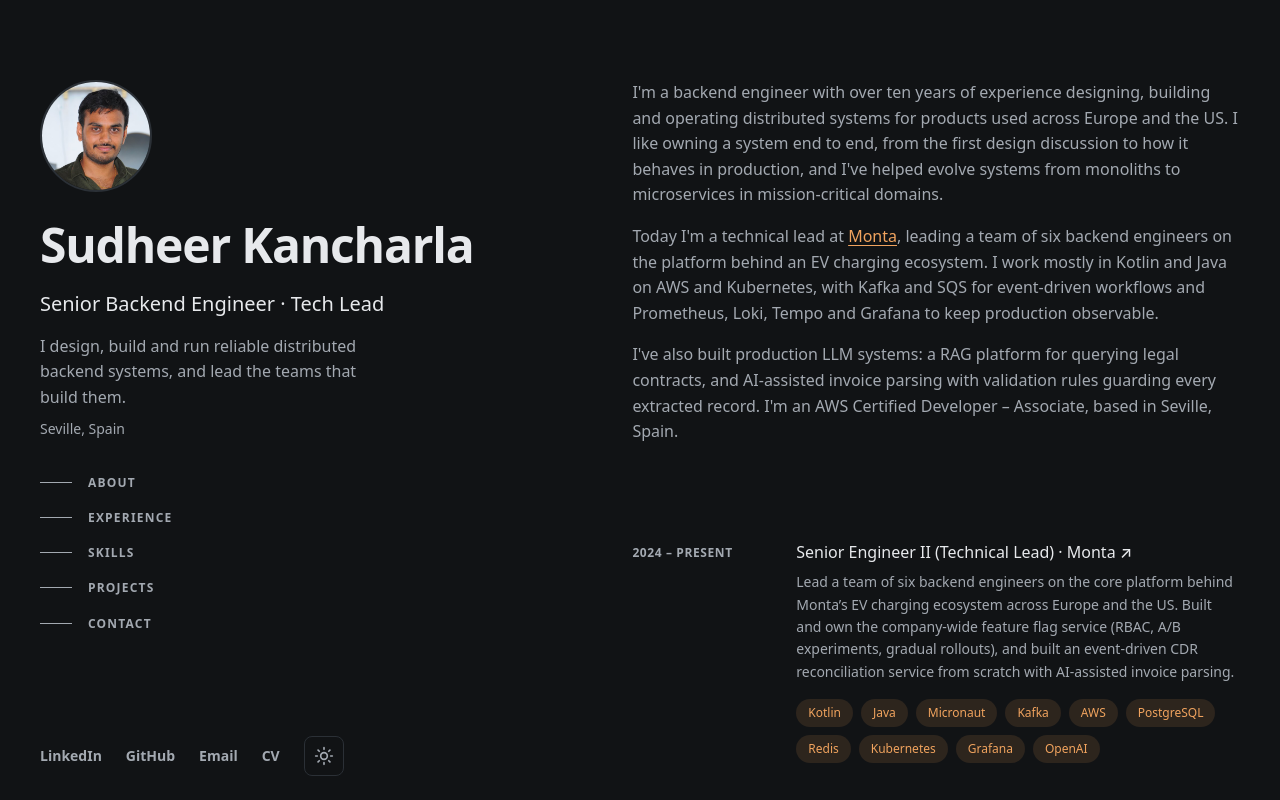
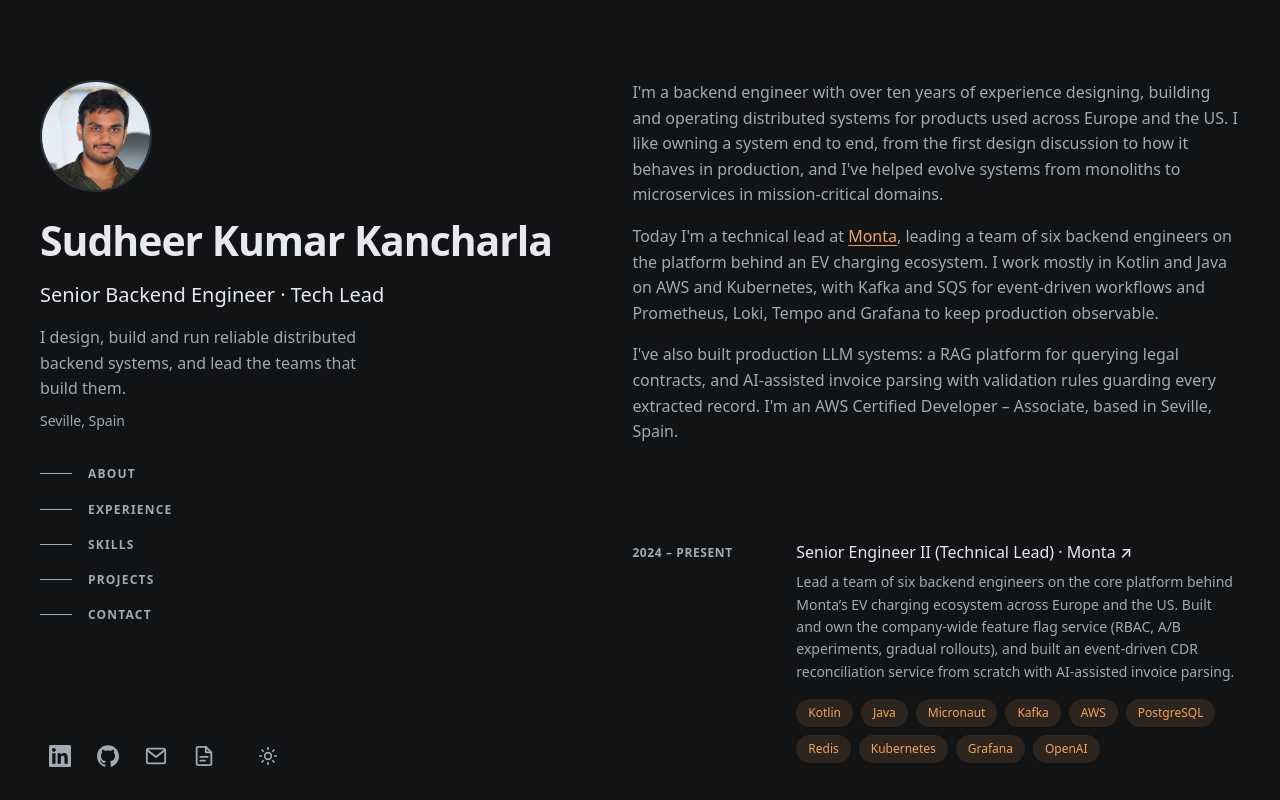
Before and after one commit to sudheerkkumar/personal-site, an Astro site in the folder site/: page / in a window 1280 px wide. Shown: the top 800 px of the page. Built offline with nearby package versions, Linux system fonts and the light colour scheme; Astro itself is replaced by a stand-in of ours.

Commit message:
feat(site): add cursor spotlight, icon links and full name
- Cursor-following glow (mouse/trackpad only, off for reduced motion),
  12 lines of inline JS; CLAUDE.md updated to allow this second script
- Header links as inline SVG icons (GitHub/LinkedIn from Simple Icons,
  CC0) with visually hidden labels and tooltips
- Full name "Sudheer Kumar Kancharla"; name scales with window width on
  desktop so it stays on one line and the sticky column still fits

Co-Authored-By: Claude Opus 5.5 (1M context) <noreply@anthropic.com>

```diff
--- a/site/src/components/Hero.astro
+++ b/site/src/components/Hero.astro
@@ -4,6 +4,7 @@
 import { Image } from 'astro:assets';
 import { site } from '../site.config';
 import profilePhoto from '../assets/profile.jpg';
+import Icon from './Icon.astro';
 import SectionNav from './SectionNav.astro';
 import ThemeToggle from './ThemeToggle.astro';
 
@@ -11,6 +12,13 @@ interface Props {
   sections: { id: string; label: string }[];
 }
 const { sections } = Astro.props;
+
+const links = [
+  { label: 'LinkedIn', href: site.links.linkedin, icon: 'linkedin', rel: 'me noopener' },
+  { label: 'GitHub', href: site.links.github, icon: 'github', rel: 'me noopener' },
+  { label: 'Email', href: `mailto:${site.email}`, icon: 'mail' },
+  { label: 'CV (PDF)', href: site.links.cv, icon: 'file' },
+] as const;
 ---
 
 <header class="hero">
@@ -38,10 +46,18 @@ const { sections } = Astro.props;
 
   <div class="footer-row">
     <ul class="links" aria-label="Profiles and contact">
-      <li><a href={site.links.linkedin} rel="me noopener">LinkedIn</a></li>
-      <li><a href={site.links.github} rel="me noopener">GitHub</a></li>
-      <li><a href={`mailto:${site.email}`}>Email</a></li>
-      <li><a href={site.links.cv}>CV <span class="visually-hidden">(PDF)</span></a></li>
+      {
+        links.map((link) => (
+          <li>
+            {/* Icon only visually; the hidden label is what screen readers announce,
+                and `title` gives mouse users a tooltip. */}
+            <a href={link.href} rel={'rel' in link ? link.rel : undefined} title={link.label}>
+              <Icon name={link.icon} />
+              <span class="visually-hidden">{link.label}</span>
+            </a>
+          </li>
+        ))
+      }
     </ul>
     <ThemeToggle />
   </div>
@@ -95,6 +111,15 @@ const { sections } = Astro.props;
     letter-spacing: -0.025em;
   }
 
+  /* In the two-column layout, scale the name with the window so the full name stays
+     on one line; a wrapped name would make the sticky column taller than the screen. */
+  @media (min-width: 64rem) {
+    h1 {
+      font-size: clamp(2rem, 3.2vw, 3rem);
+      white-space: nowrap;
+    }
+  }
+
   .title {
     margin-top: var(--space-3);
     font-size: var(--text-xl);
@@ -124,19 +149,20 @@ const { sections } = Astro.props;
   .links {
     display: flex;
     flex-wrap: wrap;
-    gap: var(--space-2) var(--space-4);
+    gap: var(--space-2);
     padding: 0;
     list-style: none;
   }
 
   .links a {
-    /* Comfortable tap target on mobile (at least 24px tall). */
-    display: inline-block;
-    padding-block: var(--space-1);
-    font-size: var(--text-sm);
-    font-weight: 600;
-    text-decoration: none;
+    /* 40px square: a comfortable tap target around a 22px icon. */
+    display: inline-flex;
+    align-items: center;
+    justify-content: center;
+    width: 2.5rem;
+    height: 2.5rem;
     color: var(--color-muted);
+    transition: color 150ms ease;
   }
 
   .links a:hover,
--- /dev/null
+++ b/site/src/components/Icon.astro
@@ -0,0 +1,54 @@
+---
+// Small inline SVG icons for the header links. Inline SVG means no icon font,
+// no extra request and no dependency. Icons are decorative (aria-hidden):
+// the link around them carries the accessible name.
+//
+// Brand marks are from Simple Icons (CC0-1.0, https://simpleicons.org):
+//   GitHub from v16.35.0; LinkedIn from v13.21.0 (later versions removed it at
+//   LinkedIn's request; linking to your own profile is permitted brand use).
+// Mail and file icons are drawn here as simple strokes.
+interface Props {
+  name: 'github' | 'linkedin' | 'mail' | 'file';
+  size?: number;
+}
+const { name, size = 22 } = Astro.props;
+
+const brandPaths = {
+  github:
+    'M12 .297c-6.63 0-12 5.373-12 12 0 5.303 3.438 9.8 8.205 11.385.6.113.82-.258.82-.577 0-.285-.01-1.04-.015-2.04-3.338.724-4.042-1.61-4.042-1.61C4.422 18.07 3.633 17.7 3.633 17.7c-1.087-.744.084-.729.084-.729 1.205.084 1.838 1.236 1.838 1.236 1.07 1.835 2.809 1.305 3.495.998.108-.776.417-1.305.76-1.605-2.665-.3-5.466-1.332-5.466-5.93 0-1.31.465-2.38 1.235-3.22-.135-.303-.54-1.523.105-3.176 0 0 1.005-.322 3.3 1.23.96-.267 1.98-.399 3-.405 1.02.006 2.04.138 3 .405 2.28-1.552 3.285-1.23 3.285-1.23.645 1.653.24 2.873.12 3.176.765.84 1.23 1.91 1.23 3.22 0 4.61-2.805 5.625-5.475 5.92.42.36.81 1.096.81 2.22 0 1.606-.015 2.896-.015 3.286 0 .315.21.69.825.57C20.565 22.092 24 17.592 24 12.297c0-6.627-5.373-12-12-12',
+  linkedin:
+    'M20.447 20.452h-3.554v-5.569c0-1.328-.027-3.037-1.852-3.037-1.853 0-2.136 1.445-2.136 2.939v5.667H9.351V9h3.414v1.561h.046c.477-.9 1.637-1.85 3.37-1.85 3.601 0 4.267 2.37 4.267 5.455v6.286zM5.337 7.433c-1.144 0-2.063-.926-2.063-2.065 0-1.138.92-2.063 2.063-2.063 1.14 0 2.064.925 2.064 2.063 0 1.139-.925 2.065-2.064 2.065zm1.782 13.019H3.555V9h3.564v11.452zM22.225 0H1.771C.792 0 0 .774 0 1.729v20.542C0 23.227.792 24 1.771 24h20.451C23.2 24 24 23.227 24 22.271V1.729C24 .774 23.2 0 22.222 0h.003z',
+};
+---
+
+{
+  name === 'github' || name === 'linkedin' ? (
+    <svg aria-hidden="true" width={size} height={size} viewBox="0 0 24 24" fill="currentColor">
+      <path d={brandPaths[name]} />
+    </svg>
+  ) : (
+    <svg
+      aria-hidden="true"
+      width={size}
+      height={size}
+      viewBox="0 0 24 24"
+      fill="none"
+      stroke="currentColor"
+      stroke-width="2"
+      stroke-linecap="round"
+      stroke-linejoin="round"
+    >
+      {name === 'mail' ? (
+        <>
+          <rect x="2" y="4" width="20" height="16" rx="2" />
+          <path d="m3 6 9 7 9-7" />
+        </>
+      ) : (
+        <>
+          <path d="M14 2H6a2 2 0 0 0-2 2v16a2 2 0 0 0 2 2h12a2 2 0 0 0 2-2V8z" />
+          <path d="M14 2v6h6M8 13h8M8 17h5" />
+        </>
+      )}
+    </svg>
+  )
+}
--- /dev/null
+++ b/site/src/components/Spotlight.astro
@@ -0,0 +1,45 @@
+---
+// A soft glow that follows the mouse, drawn behind all content.
+// Only enabled for precise pointers (mouse/trackpad, not touch) and when the visitor
+// hasn't asked for reduced motion. The position is updated at most once per frame.
+---
+
+<div class="spotlight" id="spotlight" aria-hidden="true"></div>
+
+<script is:inline>
+  (() => {
+    if (!matchMedia('(pointer: fine)').matches) return;
+    if (matchMedia('(prefers-reduced-motion: reduce)').matches) return;
+    const spotlight = document.getElementById('spotlight');
+    let frame = 0;
+    addEventListener(
+      'pointermove',
+      (event) => {
+        cancelAnimationFrame(frame);
+        frame = requestAnimationFrame(() => {
+          spotlight.style.setProperty('--x', `${event.clientX}px`);
+          spotlight.style.setProperty('--y', `${event.clientY}px`);
+          spotlight.classList.add('on');
+        });
+      },
+      { passive: true },
+    );
+  })();
+</script>
+
+<style>
+  .spotlight {
+    position: fixed;
+    inset: 0;
+    /* Behind the page content but above the page background. */
+    z-index: -1;
+    pointer-events: none;
+    opacity: 0;
+    background: radial-gradient(600px circle at var(--x, 50%) var(--y, 50%), var(--color-spotlight), transparent 80%);
+    transition: opacity 300ms ease;
+  }
+
+  .spotlight.on {
+    opacity: 1;
+  }
+</style>
--- a/site/src/components/ThemeToggle.astro
+++ b/site/src/components/ThemeToggle.astro
@@ -42,14 +42,12 @@
     padding: 0;
     background: transparent;
     color: var(--color-muted);
-    border: 1px solid var(--color-border);
-    border-radius: var(--radius);
+    border: 0;
     cursor: pointer;
   }
 
   .theme-toggle:hover {
     color: var(--color-accent);
-    border-color: var(--color-accent);
   }
 
   .theme-toggle[hidden] {
--- a/site/src/layouts/BaseLayout.astro
+++ b/site/src/layouts/BaseLayout.astro
@@ -3,6 +3,7 @@
 // bootstrap script, global CSS, and a skip link for keyboard users.
 import '../styles/global.css';
 import { site } from '../site.config';
+import Spotlight from '../components/Spotlight.astro';
 
 interface Props {
   /** Page-specific title. Omit on the home page to use "Name · Title". */
@@ -74,6 +75,7 @@ const ogImageUrl = new URL(ogImage, Astro.site).href;
   </head>
   <body>
     <a class="skip-link" href="#main">Skip to content</a>
+    <Spotlight />
     <slot />
   </body>
 </html>
--- a/site/src/site.config.ts
+++ b/site/src/site.config.ts
@@ -2,7 +2,7 @@
 // astro.config.mjs imports `site.url` from here too.
 
 export const site = {
-  name: 'Sudheer Kancharla',
+  name: 'Sudheer Kumar Kancharla',
   title: 'Senior Backend Engineer · Tech Lead',
   // One-line positioning statement shown in the hero.
   tagline:
@@ -23,9 +23,9 @@ export const site = {
   seo: {
     // Default meta description; pages can override it.
     description:
-      'Sudheer Kancharla, Senior Backend Engineer and Tech Lead in Seville, Spain. 10+ years building distributed systems in Kotlin and Java on AWS.',
+      'Sudheer Kumar Kancharla, Senior Backend Engineer and Tech Lead in Seville, Spain. 10+ years building distributed systems in Kotlin and Java on AWS.',
     // Default social preview image (1200x630), relative to the site root.
     ogImage: '/og-image.png',
-    ogImageAlt: 'Sudheer Kancharla, Senior Backend Engineer and Tech Lead',
+    ogImageAlt: 'Sudheer Kumar Kancharla, Senior Backend Engineer and Tech Lead',
   },
 } as const;
--- a/site/src/styles/global.css
+++ b/site/src/styles/global.css
@@ -16,6 +16,7 @@
   --color-muted: #a3a9b1; /* ~8:1 on --color-bg */
   --color-accent: #f0a35e; /* ~9:1 on --color-bg */
   --color-accent-soft: rgb(240 163 94 / 0.12);
+  --color-spotlight: rgb(240 163 94 / 0.07);
 
   --font-sans: system-ui, -apple-system, 'Segoe UI', Roboto, 'Helvetica Neue', Arial, sans-serif;
   --font-mono: ui-monospace, SFMono-Regular, Menlo, Consolas, monospace;
@@ -50,6 +51,7 @@
   --color-muted: #505862; /* ~7:1 on --color-bg */
   --color-accent: #9a4d0b; /* ~5.8:1 on --color-bg */
   --color-accent-soft: rgb(154 77 11 / 0.08);
+  --color-spotlight: rgb(154 77 11 / 0.06);
 }
 
 /* ---------- Reset ---------- */
```
Also changed, not shown: CLAUDE.md (+2 -1 lines).
